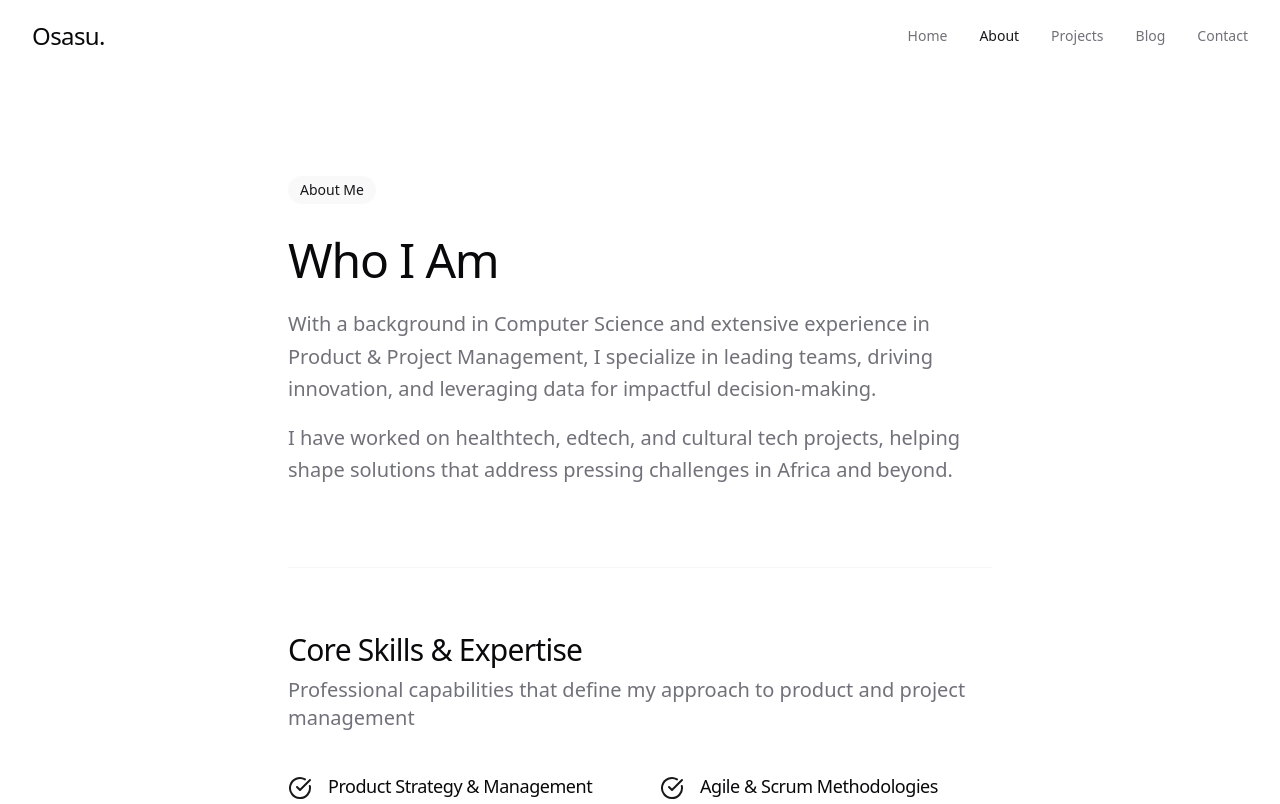
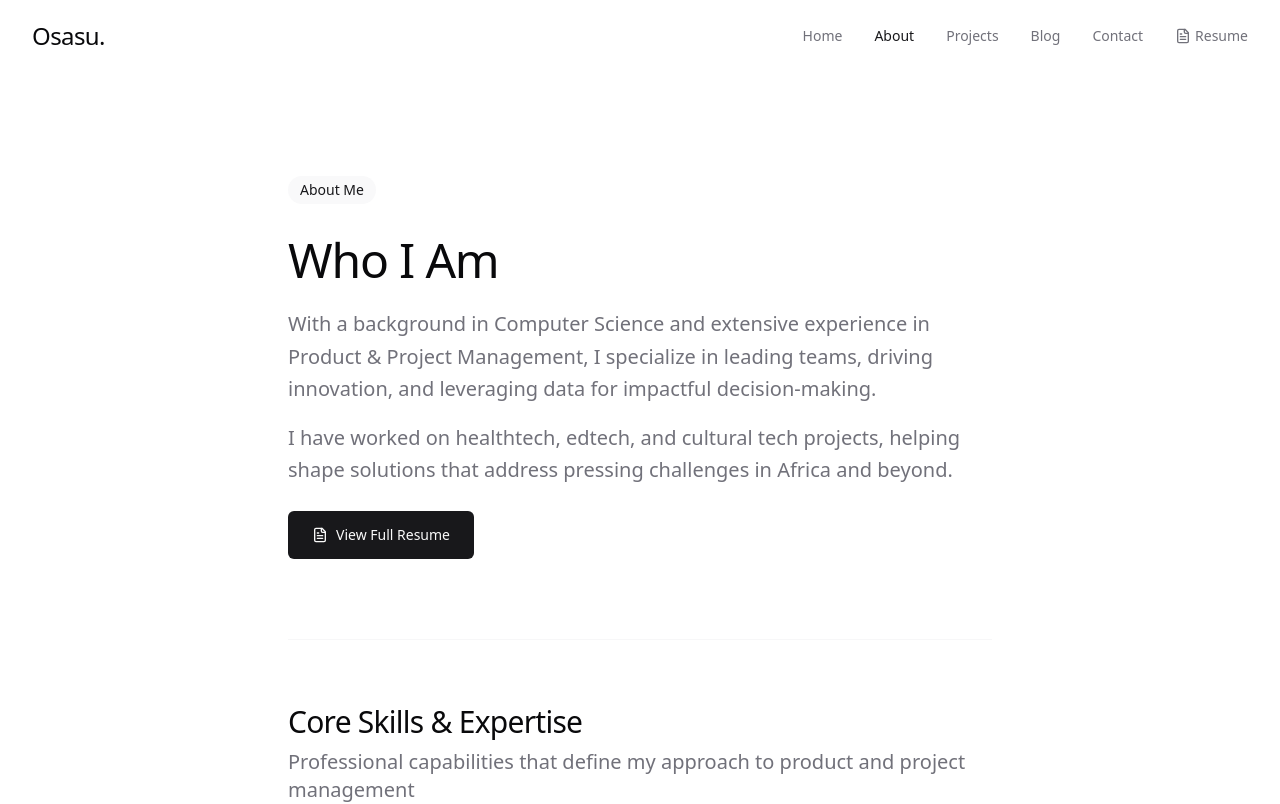
Before and after one commit to osasu1/zazu, a React (Vite) app: page /about in a window 1280 px wide. Shown: the top 804 px of the page. Built offline with nearby package versions, Linux system fonts and the light colour scheme.

Commit message:
Add resume and case study links
Added links to resume and Bossomheart case study PDF, allowing users to download or view them.

```diff
--- a/src/components/Navbar.tsx
+++ b/src/components/Navbar.tsx
@@ -1,7 +1,7 @@
 
 import { useState, useEffect } from "react";
 import { Link, useLocation } from "react-router-dom";
-import { Menu, X } from "lucide-react";
+import { Menu, X, FileText } from "lucide-react";
 import { NavItem } from "@/lib/types";
 import { cn } from "@/lib/utils";
 
@@ -67,6 +67,15 @@ const Navbar = () => {
                 {item.title}
               </Link>
             ))}
+            <a
+              href="https://drive.google.com/file/d/1BQa6mUeSTK3ujd92Dqo_gK7OdLHFZ0ZB/view?usp=sharing"
+              target="_blank"
+              rel="noopener noreferrer"
+              className="flex items-center text-sm text-muted-foreground transition-all duration-200 hover:text-primary"
+            >
+              <FileText className="h-4 w-4 mr-1" />
+              Resume
+            </a>
           </nav>
 
           {/* Mobile Menu Button */}
@@ -102,6 +111,15 @@ const Navbar = () => {
                 {item.title}
               </Link>
             ))}
+            <a
+              href="https://drive.google.com/file/d/1BQa6mUeSTK3ujd92Dqo_gK7OdLHFZ0ZB/view?usp=sharing"
+              target="_blank"
+              rel="noopener noreferrer"
+              className="flex items-center py-2 text-base text-muted-foreground transition-colors"
+            >
+              <FileText className="h-4 w-4 mr-2" />
+              Resume
+            </a>
           </div>
         </div>
       )}
--- a/src/pages/About.tsx
+++ b/src/pages/About.tsx
@@ -1,7 +1,7 @@
 
 import { motion } from "framer-motion";
 import PageTransition from "@/components/PageTransition";
-import { CheckCircle } from "lucide-react";
+import { CheckCircle, FileText, Download } from "lucide-react";
 import { SkillItem, ExperienceItem } from "@/lib/types";
 
 const skills: SkillItem[] = [
@@ -105,6 +105,18 @@ const About = () => {
                 <p className="mt-4 text-xl leading-relaxed text-muted-foreground">
                   I have worked on healthtech, edtech, and cultural tech projects, helping shape solutions that address pressing challenges in Africa and beyond.
                 </p>
+
+                <div className="mt-6">
+                  <a
+                    href="https://drive.google.com/file/d/1BQa6mUeSTK3ujd92Dqo_gK7OdLHFZ0ZB/view?usp=sharing"
+                    target="_blank"
+                    rel="noopener noreferrer"
+                    className="inline-flex items-center justify-center h-12 px-6 py-0 bg-primary text-primary-foreground rounded-md text-sm font-medium transition-all hover:bg-primary/90"
+                  >
+                    <FileText className="mr-2 h-4 w-4" />
+                    View Full Resume
+                  </a>
+                </div>
               </div>
             </motion.div>
           </section>
--- a/src/pages/Projects.tsx
+++ b/src/pages/Projects.tsx
@@ -3,7 +3,7 @@ import { motion } from "framer-motion";
 import PageTransition from "@/components/PageTransition";
 import { ProjectItem } from "@/lib/types";
 import { useState } from "react";
-import { ChevronDown } from "lucide-react";
+import { ChevronDown, FileText, ExternalLink } from "lucide-react";
 import { cn } from "@/lib/utils";
 
 const projects: ProjectItem[] = [
@@ -142,9 +142,10 @@ const Projects = () => {
                           ))}
                         </div>
 
+                        <div className="flex flex-wrap gap-4">
                           <button
                             onClick={() => toggleProject(project.id)}
-                          className="flex items-center text-sm font-medium mt-2"
+                            className="flex items-center text-sm font-medium"
                           >
                             {expandedProject === project.id ? "Hide Details" : "View Details"}
                             <ChevronDown
@@ -154,6 +155,20 @@ const Projects = () => {
                               )}
                             />
                           </button>
+
+                          {project.id === "bossomheart" && (
+                            <a
+                              href="https://drive.google.com/file/d/1VrRP4NBVnMPQEWSSMjNtEQrxyD0bajvO/view?usp=sharing"
+                              target="_blank"
+                              rel="noopener noreferrer"
+                              className="flex items-center text-sm font-medium text-primary hover:text-primary/80 transition-colors"
+                            >
+                              <FileText className="mr-1 h-4 w-4" />
+                              View Full Case Study PDF
+                              <ExternalLink className="ml-1 h-3 w-3" />
+                            </a>
+                          )}
+                        </div>
                       </div>
                     </div>
                   </div>
```
Lines whose indentation alone changed are shown as unchanged.
